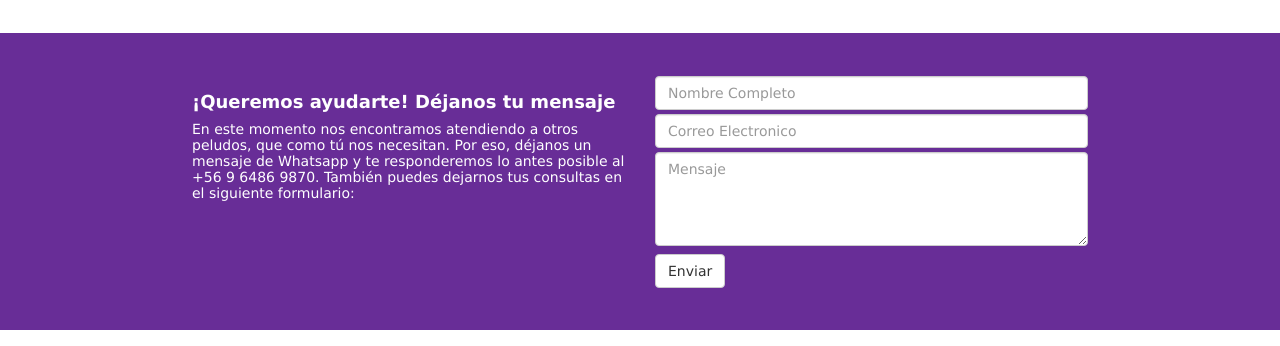
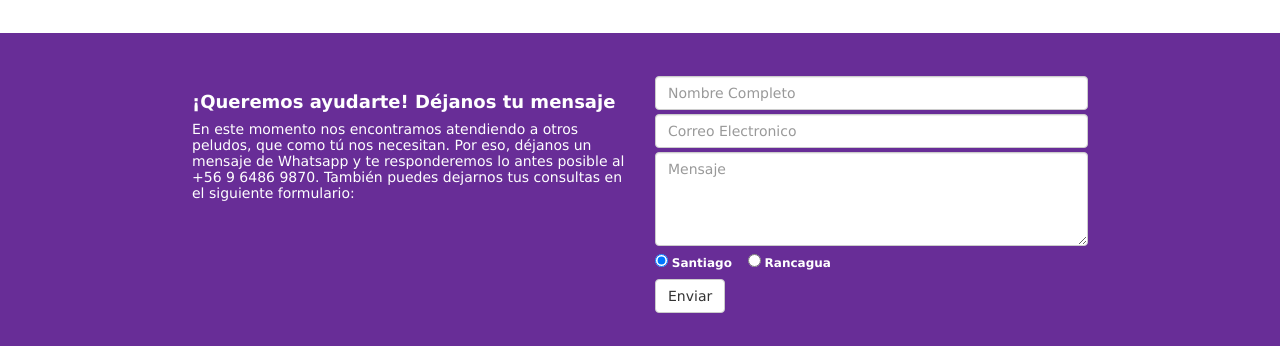
Before and after one commit to fuelusumar/dogtrainingclub, a website: page public/index.html in a window 1280 px wide. Shown: the part 877-1223 px from the top of the page. Drawn offline with nearby package versions, Linux system fonts and the light colour scheme.

Commit message:
added radio buttons

```diff
--- a/public/css/style.css
+++ b/public/css/style.css
@@ -143,3 +143,12 @@ body {
   z-index: 9999;
   border-radius: 0px
 }
+
+.radio-input {
+  margin-right: 6px;
+}
+
+.radio-input-label {
+  color: #ffffff;
+  margin-right: 12px;
+}
--- a/public/index.html
+++ b/public/index.html
@@ -15,8 +15,6 @@
     crossorigin="anonymous">
   <script src="https://maxcdn.bootstrapcdn.com/bootstrap/3.3.7/js/bootstrap.min.js" integrity="sha384-Tc5IQib027qvyjSMfHjOMaLkfuWVxZxUPnCJA7l2mCWNIpG9mGCD8wGNIcPD7Txa"
     crossorigin="anonymous"></script>
-  <script src="https://ajax.googleapis.com/ajax/libs/jqueryui/1.12.1/jquery-ui.min.js"></script>
-  <link rel="stylesheet" href="https://ajax.googleapis.com/ajax/libs/jqueryui/1.12.1/themes/smoothness/jquery-ui.css">
   <link rel="stylesheet" type="text/css" href="css/style.css">
   <meta name="google-site-verification" content="oyCQ2go_HxKJHZcvJ6LrwDK71KCBIp4bVSxBKU7JObI" />
 </head>
@@ -74,6 +72,11 @@
               <input class="form-control input" type="text" name="name" id="name" placeholder="Nombre Completo"></input>
               <input class="form-control input" type="email" name="email" id="email" placeholder="Correo Electronico"></input>
               <textarea class="form-control input" type="text" name="message" id="message" placeholder="Mensaje" rows="4"></textarea>
+              <input checked class="radio-input" type="radio" id="santiago" name="location" value="santiago">
+              <label class="radio-input-label" for="santiago">Santiago</label>
+              <input class="radio-input" type="radio" id="rancagua" name="location" value="rancagua">
+              <label class="radio-input-label" for="rancagua">Rancagua</label>
+              <br/>
               <button type="submit" class="btn btn-default input">Enviar</button>
             </form>
           </div>
@@ -128,7 +131,8 @@
       var data = {
         name: $('#name').val(),
         email: $('#email').val(),
-        message: $('#message').val()
+        message: $('#message').val(),
+        location: $('#santiago').is(':checked') ? 'santiago' : 'rancagua',
       };
       if (data.name.length <= 2) {
         $('#warning p').text('El nombre debe tener mas de 2 caracteres');
--- a/routes/contact.js
+++ b/routes/contact.js
@@ -20,7 +20,7 @@ router.post('/', function (req, res, next) {
     from: 'info@dogtrainingclub.cl', // sender address
     to: 'contacto@dogtrainingclub.cl', // list of receivers
     subject: `Mensaje de ${req.body.name} <${req.body.email}>`, // Subject line
-    text: req.body.message // plain text body
+    text: `${req.body.message}\n\nMensaje de ${req.body.name} <${req.body.email}>\n${req.body.location}, chile` // plain text body
   };
   let replyOptions = {
     from: 'info@dogtrainingclub.cl', // sender address
```
Also changed, not shown: 1 other file.
